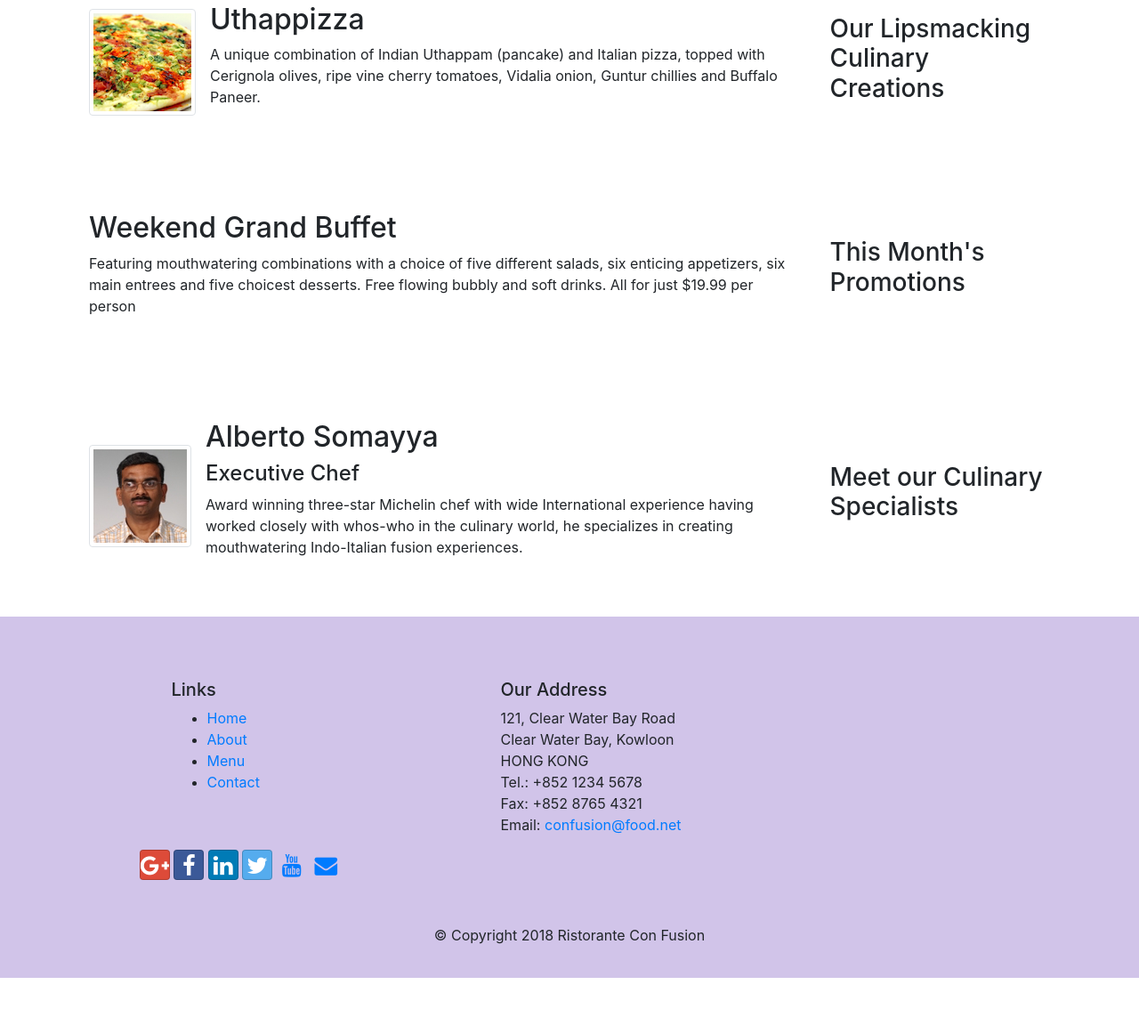
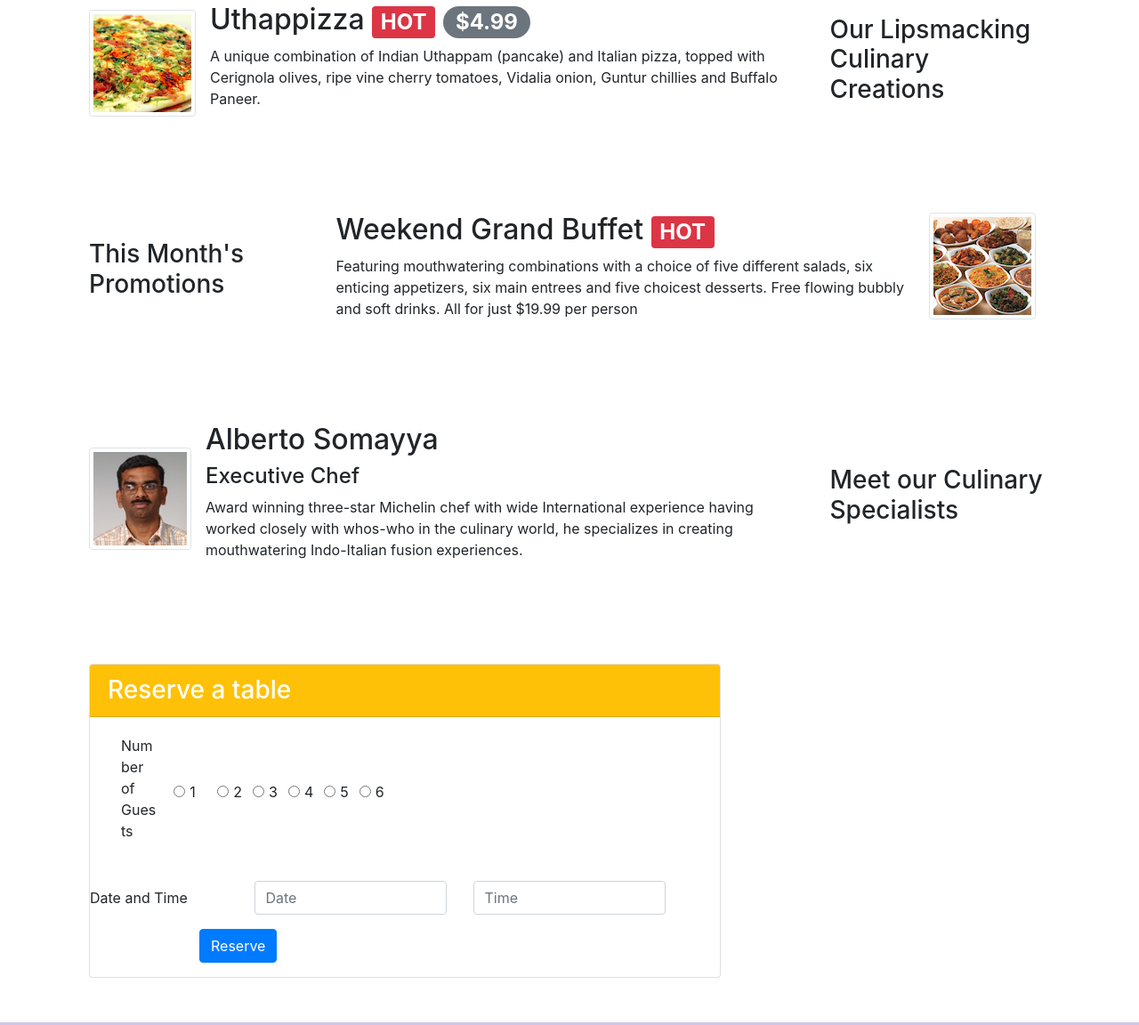
Before and after one commit to jonameron/Front-End-Web-UI-Frameworks-and-Tools-Bootstrap-4, a website: page index.html in a window 1280 px wide. Shown: the part 431-1583 px from the top of the page at 89% size. Before the commit the page ends 1530 px from the top, so only its background shows below. Drawn offline with nearby package versions, Linux system fonts and the light colour scheme.

Commit message:
assignment 2

```diff
--- a/index.html
+++ b/index.html
@@ -39,8 +39,11 @@
                     <h1>Ristorante con Fusion</h1>
                     <p>We take inspiration from the World's best cuisines, and create a unique fusion experience. Our lipsmacking creations will tickle your culinary senses!</p>
                 </div>
-                </div class="col-12 col-sm">
-                <div>
+                <div class="col-12 col-sm align-self-center">
+                    <img src="img/logo.png" class="img-fluid">
+                </div>
+                <div class="col-12 col-sm align-self-center">
+                    <a role="button" class="btn btn-block btn-sm btn-warning" href="#reservationDiv">Reserve Table</a>
                 </div>
             </div>
         </div>
@@ -56,7 +59,11 @@
                     <img class="d-flex mr-3 img-thumbnail align-self-center"
                             src="img/uthappizza.png" alt="Uthappizza">
                     <div class="media-body">
-                        <h2 class="mt-0">Uthappizza</h2>
+                        <h2 class="mt-0">Uthappizza
+                            <span class="badge badge-danger">HOT</span>
+                            <span class="badge badge-pill badge-secondary">$4.99</span>
+                        </h2>
+
                         <p class="d-none d-sm-block">A unique combination of Indian Uthappam (pancake) and
                             Italian pizza, topped with Cerignola olives, ripe vine
                             cherry tomatoes, Vidalia onion, Guntur chillies and
@@ -68,12 +75,20 @@
 
 
         <div class="row row-content align-items-center">
-            <div class="col-12 col-sm-4 order-sm-last col-md-3">
+            <div class="col-12 col-sm-4 order-sm-first col-md-3">
                 <h3>This Month's Promotions</h3>
             </div>
-            <div class="col col-sm order-sm-first col-md">
-                <h2>Weekend Grand Buffet</h2>
-                <p>Featuring mouthwatering combinations with a choice of five different salads, six enticing appetizers, six main entrees and five choicest desserts. Free flowing bubbly and soft drinks. All for just $19.99 per person </p>
+            <div class="col col-sm col-md">
+                <div class="media">
+                    <img class="d-flex mr-3 img-thumbnail order-sm-last"
+                            src="img/buffet.png" alt="Buffet">
+                    <div class="media-body align-items-center">
+                        <h2 class="mt-0">Weekend Grand Buffet
+                            <span class="badge badge-danger">HOT</span>
+                        </h2>
+                        <p class="d-none d-sm-block">Featuring mouthwatering combinations with a choice of five different salads, six enticing appetizers, six main entrees and five choicest desserts. Free flowing bubbly and soft drinks. All for just $19.99 per person </p>
+                    </div>
+                </div>
             </div>
         </div>
 
@@ -97,8 +112,64 @@
                 </div>
             </div>
         </div>
+    <div class="row row-content">
+        <div class="col-12 col-sm-8 col-xs-12">
+            <div class="card">
+                <h3 class="card-header bg-primary text-white bg-warning" id="reservationDiv">Reserve a table</h3>
+                <div class="card-body">
+                    <div class="col-8">
+                        <form>
+                            <div class="form-group row">
+                                <label for="numguests" class="col-2">Number of Guests</label>
+                                <div class="form-check col-1 form-check-inline">
+                                        <input class="form-check-input" type="radio" name="inlineRadioOptions" id="inlineRadio1">
+                                        <label class="form-check-label" for="inlineRadio1">1</label>
+                                    </div>
+                                    <div class="form-check form-check-inline">
+                                        <input class="form-check-input" type="radio" name="inlineRadioOptions" id="inlineRadio2">
+                                        <label class="form-check-label" for="inlineRadio1">2</label>
+                                    </div>
+                                    <div class="form-check form-check-inline">
+                                        <input class="form-check-input" type="radio" name="inlineRadioOptions" id="inlineRadio3">
+                                        <label class="form-check-label" for="inlineRadio1">3</label>
+                                    </div>
+                                    <div class="form-check form-check-inline">
+                                        <input class="form-check-input" type="radio" name="inlineRadioOptions" id="inlineRadio4">
+                                        <label class="form-check-label" for="inlineRadio1">4</label>
+                                    </div>
+                                    <div class="form-check form-check-inline">
+                                        <input class="form-check-input" type="radio" name="inlineRadioOptions" id="inlineRadio5">
+                                        <label class="form-check-label" for="inlineRadio1">5</label>
+                                    </div>
+                                    <div class="form-check form-check-inline">
+                                        <input class="form-check-input" type="radio" name="inlineRadioOptions" id="inlineRadio6">
+                                        <label class="form-check-label" for="inlineRadio1">6</label>
+                                    </div>
+                                </div>
+                              </div>
+                            </div>
+                            <div class="form-group row">
+                                <label for="dateandtime" class="col-12 col-md-3 col-form-label">Date and Time</label>
+                                <div class="col-8 col-md-4">
+                                    <input type="text" class="form-control" id="date" name="date" placeholder="Date">
+                                </div>
+                                <div class="col-8 col-md-4">
+                                    <input type="text" class="form-control" id="time" name="time" placeholder="Time">
+                                </div>
+                            </div>
+                            <div class="form-group row">
+                            <div class="offset-md-2 col-md-10">
+                                <button class="btn btn-primary" type="submit">Reserve</button>
+                            </div>
+                            </div>
+                        </form>
+                    </div>
+
+                </div>
+            </div>
+        </div>
     </div>
-
+</div>
     <footer class="footer">
         <div class="container">
             <div class="row row-content">
```
